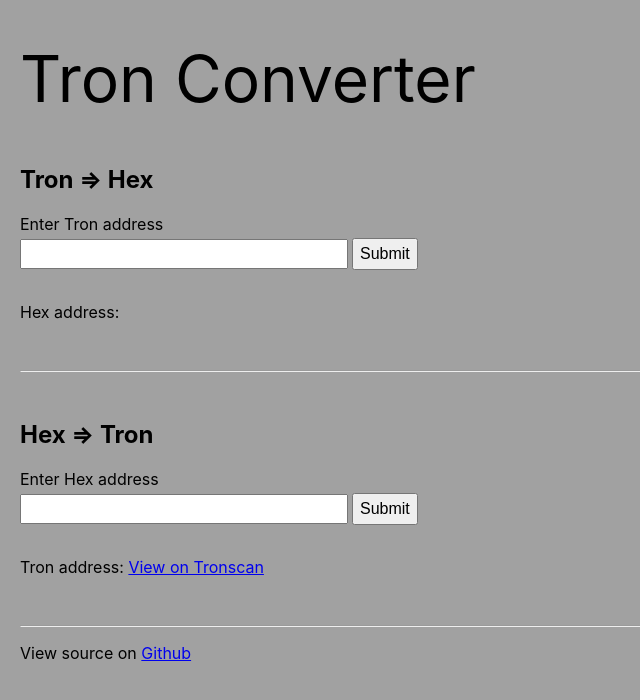
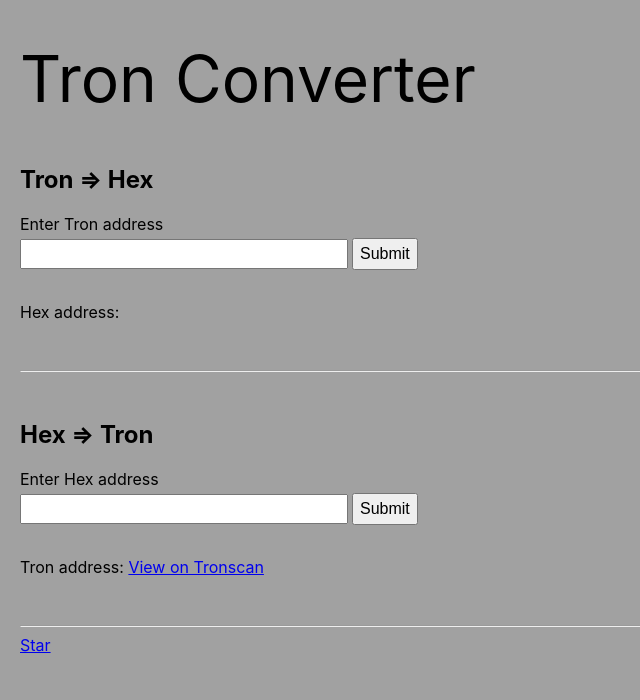
Before and after one commit to BriungRi/tron-converter, a React (Create React App) app: page / in a window 1280 px wide. Shown: the top 700 px of the page, without its empty margins (0-640 px from the left). Built offline with nearby package versions, Linux system fonts and the light colour scheme.

Commit message:
Add GH star button

```diff
--- a/public/index.html
+++ b/public/index.html
@@ -12,15 +12,7 @@
       user's mobile device or desktop. See https://developers.google.com/web/fundamentals/web-app-manifest/
     -->
     <link rel="manifest" href="%PUBLIC_URL%/manifest.json" />
-    <!--
-      Notice the use of %PUBLIC_URL% in the tags above.
-      It will be replaced with the URL of the `public` folder during the build.
-      Only files inside the `public` folder can be referenced from the HTML.
-
-      Unlike "/favicon.ico" or "favicon.ico", "%PUBLIC_URL%/favicon.ico" will
-      work correctly both with client-side routing and a non-root public URL.
-      Learn how to configure a non-root public URL by running `npm run build`.
-    -->
+    <script async defer src="https://buttons.github.io/buttons.js"></script>
     <title>Tron Converter</title>
   </head>
   <body>
--- a/src/App.js
+++ b/src/App.js
@@ -75,16 +75,15 @@
       <hr />
 
       <div>
-        <p>
-          View source on{" "}
-          <a
-            target="_blank"
-            rel="noopener noreferrer"
-            href="https://github.com/briungri/tron-converter"
-          >
-            Github
-          </a>
-        </p>
+        <a
+          class="github-button"
+          href="https://github.com/BriungRi/tron-converter"
+          data-size="large"
+          data-show-count="true"
+          aria-label="Star BriungRi/tron-converter on GitHub"
+        >
+          Star
+        </a>
       </div>
     </div>
   );
```
